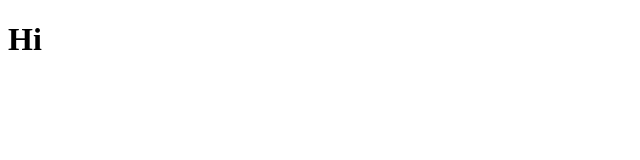
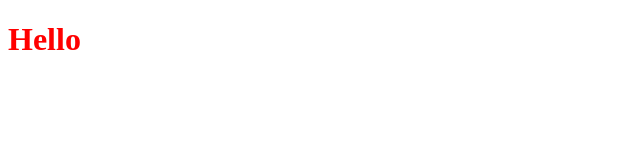
Before and after one commit to coding-z/Timely, a React app: page / in a window 1280 px wide. Shown: the top 160 px of the page, without its empty margins (0-640 px from the left). Built offline with nearby package versions, Linux system fonts and the light colour scheme; the HTML template or start-up script is replaced by a standard one.

Commit message:
Update html

```diff
--- a/src/globals.css
+++ b/src/globals.css
@@ -0,0 +1,3 @@
+body {
+  color: red;
+}
--- a/src/index.tsx
+++ b/src/index.tsx
@@ -7,7 +7,6 @@ const root = createRoot(rootElement);
 
 root.render(
   <StrictMode>
-    {/* <App /> */}
-    <h1>Hi</h1>
+    <App />
   </StrictMode>
 );
```
Also changed, not shown: 1 other file (tests, documents, lock files or other folders).
